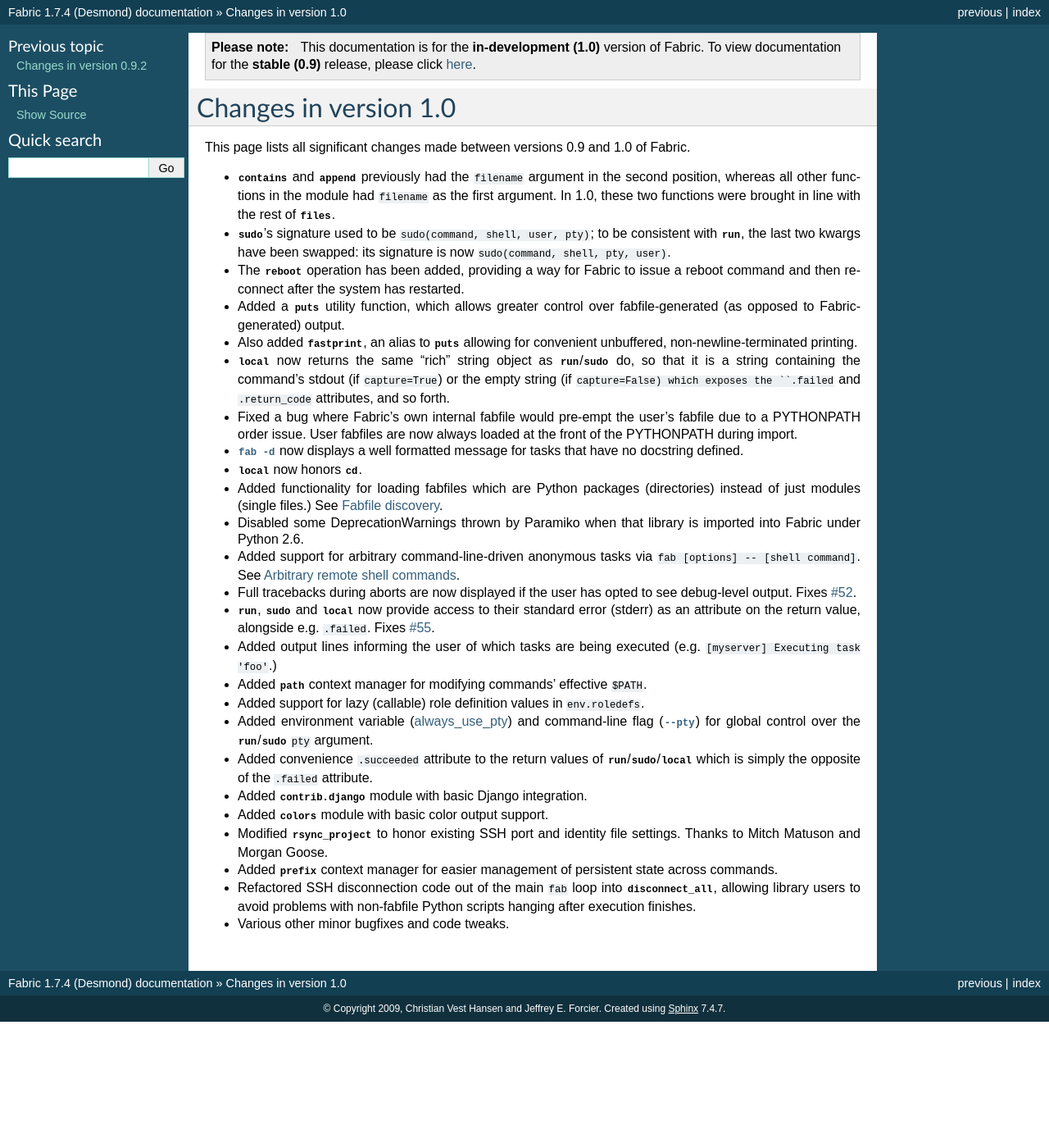
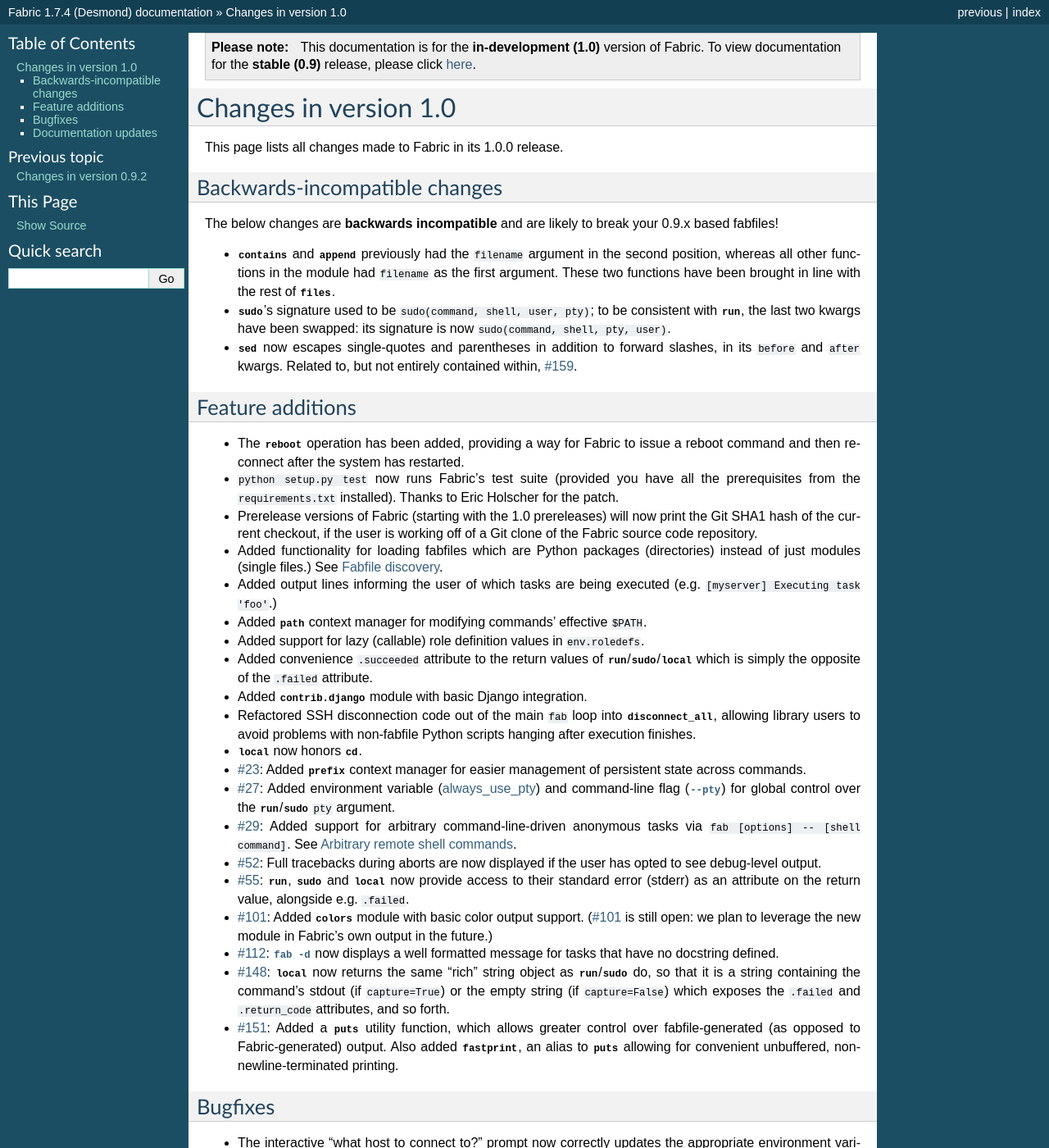
Before and after one commit to fabric/fabric, a Sphinx documentation site: the page built from docs/changes/1.0.rst, in a window 1280 px wide and 1400 px high. Shown: the whole window at 82% size. Built offline with Sphinx 7.4.7, drawn with Linux system fonts in a browser that asks for light colours; some of the changed text lies outside the part shown.

Commit message:
Reformat 1.0 changelog, add issue links

```diff
--- a/docs/changes/1.0.rst
+++ b/docs/changes/1.0.rst
@@ -2,67 +2,102 @@
 Changes in version 1.0
 ======================
 
-This page lists all significant changes made between versions 0.9 and 1.0 of
-Fabric.
+This page lists all changes made to Fabric in its 1.0.0 release.
+
+Backwards-incompatible changes
+==============================
+
+The below changes are **backwards incompatible** and are likely to break your
+0.9.x based fabfiles!
 
 * `~fabric.contrib.files.contains` and `~fabric.contrib.files.append`
   previously had the ``filename`` argument in the second position, whereas all
-  other functions in the module had ``filename`` as the first argument. In 1.0,
-  these two functions were brought in line with the rest of
+  other functions in the module had ``filename`` as the first argument.  These
+  two functions have been brought in line with the rest of
   `~fabric.contrib.files`.
 * `~fabric.operations.sudo`'s signature used to be ``sudo(command, shell, user,
   pty)``; to be consistent with `~fabric.operations.run`, the last two kwargs
   have been swapped: its signature is now ``sudo(command, shell, pty, user)``.
+* `~fabric.contrib.files.sed` now escapes single-quotes and parentheses in
+  addition to forward slashes, in its ``before`` and ``after`` kwargs. Related
+  to, but not entirely contained within, :issue:`159`.
+
+
+Feature additions
+=================
+
 * The `~fabric.operations.reboot` operation has been added, providing a way for
   Fabric to issue a reboot command and then reconnect after the system has
   restarted.
-* Added a `~fabric.utils.puts` utility function, which allows greater control
-  over fabfile-generated (as opposed to Fabric-generated) output.
-* Also added `~fabric.utils.fastprint`, an alias to `~fabric.utils.puts`
-  allowing for convenient unbuffered, non-newline-terminated printing.
-* `~fabric.operations.local` now returns the same "rich" string object as
-  `~fabric.operations.run`/`~fabric.operations.sudo` do, so that it is a
-  string containing the command's stdout (if ``capture=True``) or the empty
-  string (if ``capture=False) which exposes the ``.failed``
-  and ``.return_code`` attributes, and so forth.
-* Fixed a bug where Fabric's own internal fabfile would pre-empt the user's
-  fabfile due to a PYTHONPATH order issue. User fabfiles are now always loaded
-  at the front of the PYTHONPATH during import.
-* :option:`fab -d <-d>` now displays a well formatted message for tasks that
-  have no docstring defined.
-* `~fabric.operations.local` now honors `~fabric.context_managers.cd`.
+* ``python setup.py test`` now runs Fabric's test suite (provided you have all
+  the prerequisites from the ``requirements.txt`` installed). Thanks to Eric
+  Holscher for the patch.
+* Prerelease versions of Fabric (starting with the 1.0 prereleases) will now
+  print the Git SHA1 hash of the current checkout, if the user is working off
+  of a Git clone of the Fabric source code repository.
 * Added functionality for loading fabfiles which are Python packages
   (directories) instead of just modules (single files.) See
   :ref:`fabfile-discovery`.
-* Disabled some DeprecationWarnings thrown by Paramiko when that library is
-  imported into Fabric under Python 2.6.
-* Added support for arbitrary command-line-driven anonymous tasks via ``fab
-  [options] -- [shell command]``. See :ref:`arbitrary-commands`.
-* Full tracebacks during aborts are now displayed if the user has opted to see
-  debug-level output. Fixes `#52 <http://code.fabfile.org/issues/show/52>`_.
-* `~fabric.operations.run`, `~fabric.operations.sudo` and
-  `~fabric.operations.local` now provide access to their standard error
-  (stderr) as an attribute on the return value, alongside e.g. ``.failed``.
-  Fixes `#55 <http://code.fabfile.org/issues/show/55>`_.
 * Added output lines informing the user of which tasks are being executed (e.g.
   ``[myserver] Executing task 'foo'``.)
 * Added `~fabric.context_managers.path` context manager for modifying commands'
   effective ``$PATH``.
 * Added support for lazy (callable) role definition values in ``env.roledefs``.
-* Added environment variable (:ref:`always-use-pty`) and command-line flag
-  (:option:`--pty`) for global control over the
-  `~fabric.operations.run`/`~fabric.operations.sudo` ``pty`` argument.
 * Added convenience ``.succeeded`` attribute to the return values of
   `~fabric.operations.run`/`~fabric.operations.sudo`/`~fabric.operations.local`
   which is simply the opposite of the ``.failed`` attribute.
 * Added `contrib.django <fabric.contrib.django>` module with basic Django
   integration.
-* Added `~fabric.colors` module with basic color output support.
-* Modified `~fabric.contrib.project.rsync_project` to honor existing SSH port
-  and identity file settings. Thanks to Mitch Matuson and Morgan Goose.
-* Added `~fabric.context_managers.prefix` context manager for easier management
-  of persistent state across commands.
 * Refactored SSH disconnection code out of the main ``fab`` loop into
   `~fabric.network.disconnect_all`, allowing library users to avoid problems
   with non-fabfile Python scripts hanging after execution finishes.
-* Various other minor bugfixes and code tweaks.
+* `~fabric.operations.local` now honors `~fabric.context_managers.cd`.
+* :issue:`23`: Added `~fabric.context_managers.prefix` context manager for
+  easier management of persistent state across commands.
+* :issue:`27`: Added environment variable (:ref:`always-use-pty`) and
+  command-line flag (:option:`--pty`) for global control over the
+  `~fabric.operations.run`/`~fabric.operations.sudo` ``pty`` argument.
+* :issue:`29`: Added support for arbitrary command-line-driven anonymous tasks
+  via ``fab [options] -- [shell command]``. See :ref:`arbitrary-commands`.
+* :issue:`52`: Full tracebacks during aborts are now displayed if the user has
+  opted to see debug-level output.
+* :issue:`55`: `~fabric.operations.run`, `~fabric.operations.sudo` and
+  `~fabric.operations.local` now provide access to their standard error
+  (stderr) as an attribute on the return value, alongside e.g. ``.failed``.
+* :issue:`101`: Added `~fabric.colors` module with basic color output support.
+  (:issue:`101` is still open: we plan to leverage the new module in Fabric's
+  own output in the future.)
+* :issue:`112`: :option:`fab -d <-d>` now displays a well formatted message for
+  tasks that have no docstring defined.
+* :issue:`148`: `~fabric.operations.local` now returns the same "rich" string
+  object as `~fabric.operations.run`/`~fabric.operations.sudo` do, so that it
+  is a string containing the command's stdout (if ``capture=True``) or the
+  empty string (if ``capture=False``) which exposes the ``.failed`` and
+  ``.return_code`` attributes, and so forth.
+* :issue:`151`: Added a `~fabric.utils.puts` utility function, which allows
+  greater control over fabfile-generated (as opposed to Fabric-generated)
+  output. Also added `~fabric.utils.fastprint`, an alias to
+  `~fabric.utils.puts` allowing for convenient unbuffered,
+  non-newline-terminated printing.
+
+
+Bugfixes
+========
+
+* The interactive "what host to connect to?" prompt now correctly updates the
+  appropriate environment variables (hostname, username, port) based on user
+  input.
+* Fixed a bug where Fabric's own internal fabfile would pre-empt the user's
+  fabfile due to a PYTHONPATH order issue. User fabfiles are now always loaded
+  at the front of the PYTHONPATH during import.
+* Disabled some DeprecationWarnings thrown by Paramiko when that library is
+  imported into Fabric under Python 2.6.
+* :issue:`44`, :issue:`63`: Modified `~fabric.contrib.project.rsync_project` to
+  honor the SSH port and identity file settings. Thanks to Mitch Matuson
+  and Morgan Goose.
+
+
+Documentation updates
+=====================
+
+Nothing new except updating usage docs and API docs for all the new features.
```
Also changed, not shown: 1 other file.
